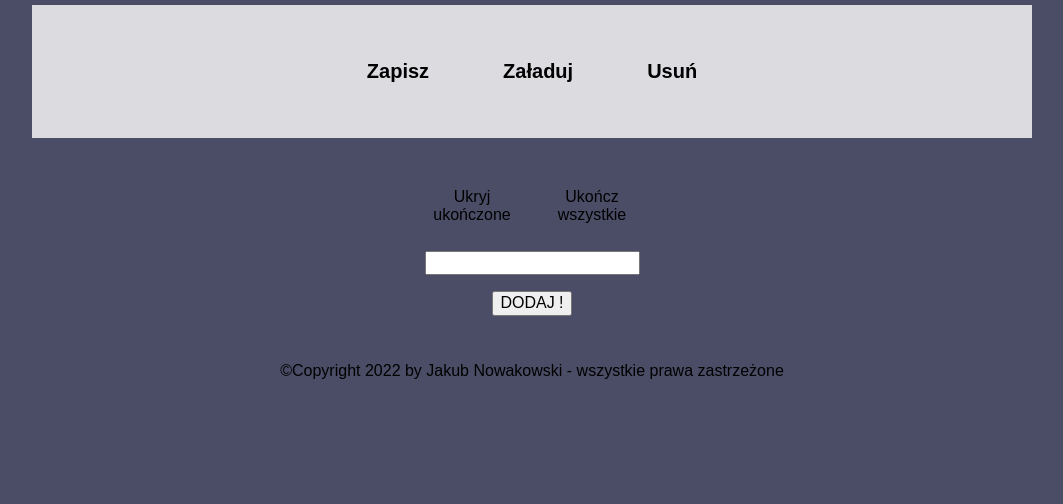
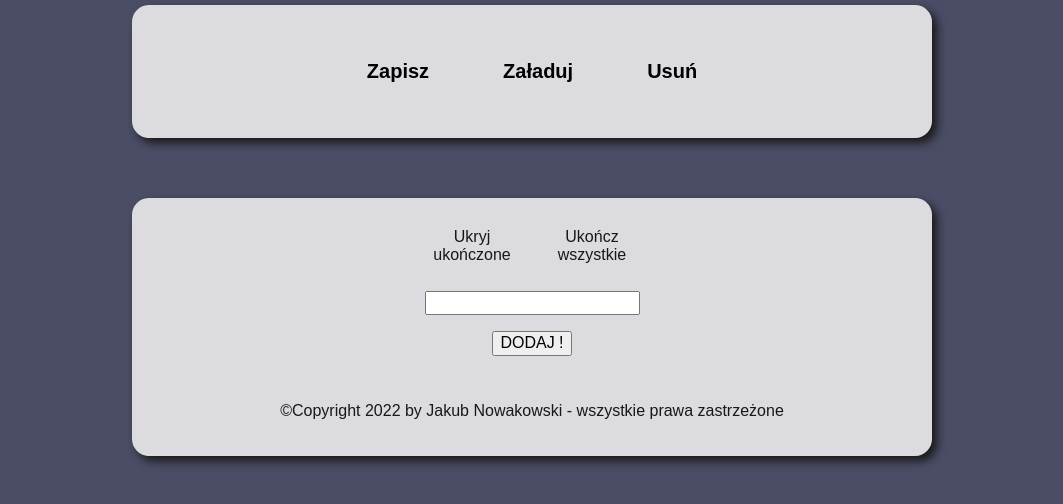
Before and after one commit to Jacob-Isaac/NewTaskListReact, a React (Create React App) app: page / in a window 1280 px wide. Shown: the top 504 px of the page, without its empty margins (108-1171 px from the left). Built offline with nearby package versions, Linux system fonts and the light colour scheme; a web font is replaced by a local one.

Commit message:
StandardBox changed to universal css component

```diff
--- a/src/styled.js
+++ b/src/styled.js
@@ -1,8 +1,7 @@
-import styled from "styled-components";
+import {css} from "styled-components";
 
 
-
-export const StandardBox = styled.div`
+export const StandardBox = css`
     color: rgb(24, 24, 24);
     box-shadow: 5px 5px 10px;
     margin: auto;
@@ -13,4 +12,4 @@ export const StandardBox = styled.div`
     min-width: 250px;
     width: 80%;
     border-radius: 17px;
-    ` ;
+`;
```
